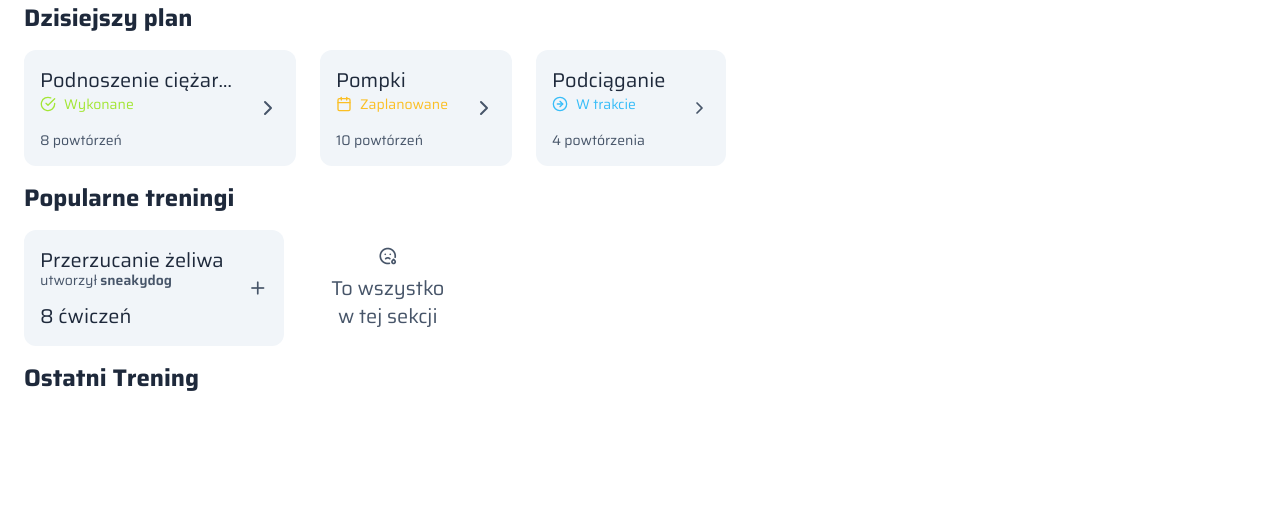
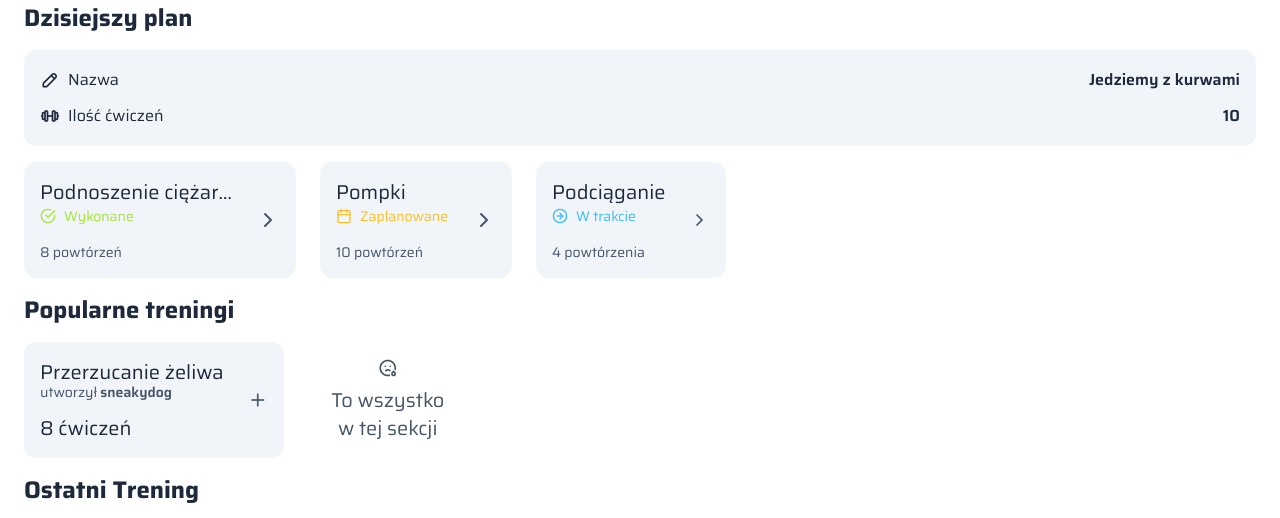
Before and after one commit to dotremilie/wspomagacz, a PHP site: page / in a window 1280 px wide. Shown: the part 58-576 px from the top of the page. Run offline with PHP 8.4, Linux system fonts and the light colour scheme; some libraries are stand-ins or nearby versions.

Commit message:
Add training data representation

```diff
--- a/src/View/Home/index.php
+++ b/src/View/Home/index.php
@@ -6,6 +6,29 @@
 <div class="flex flex-col justify-center items-center gap-4">
     <section class="mx-auto pl-6 w-full">
         <div class="text-2xl font-bold mb-4">Dzisiejszy plan</div>
+        <div class="">
+            <div class="flex gap-6 pr-6 mb-4">
+                <div class="flex flex-col w-full gap-2 dark:bg-slate-800 bg-slate-100 rounded-xl p-4">
+                    <div class="w-full flex items-center justify-between">
+                        <div class="flex items-center gap-2">
+                            <i class="ti ti-pencil text-xl"></i>
+                            Nazwa
+                        </div>
+                        <div class="font-semibold">
+                            Jedziemy z kurwami
+                        </div>
+                    </div>
+                    <div class="w-full flex items-center justify-between">
+                        <div class="flex items-center gap-2">
+                            <i class="ti ti-barbell text-xl"></i>
+                            Ilość ćwiczeń
+                        </div>
+                        <div class="font-semibold">
+                            10
+                        </div>
+                    </div>
+                </div>
+            </div>
             <div class="flex gap-6 overflow-y-scroll pr-6">
                 <div class="flex items-center dark:bg-slate-800 bg-slate-100 rounded-xl text-xl p-4">
                     <div class="flex flex-col h-full justify-center">
@@ -58,6 +81,17 @@
                         <i class="ti ti-chevron-right"></i>
                     </div>
                 </div>
+            </div>
+        </div>
+        <div class="hidden w-full pr-6">
+            <div class="text-xl w-full flex flex-col gap-4 p-6 text-center dark:bg-slate-800 bg-slate-100 rounded-xl">
+                Nie zaplanowałeś na dzisiaj żadnych treningów. Czy chcesz rozpocząć nowy trening?
+                <a href="/training"
+                   class="w-full text-center bg-red-400 transition active:bg-red-500 rounded-xl p-3 disabled:bg-gray-400">Nowy
+                    Trening
+                </a>
+            </div>
+        </div>
     </section>
     <section class="mx-auto pl-6 w-full">
         <div class="text-2xl font-bold mb-4">Popularne treningi</div>
```
Lines whose indentation alone changed are shown as unchanged.
